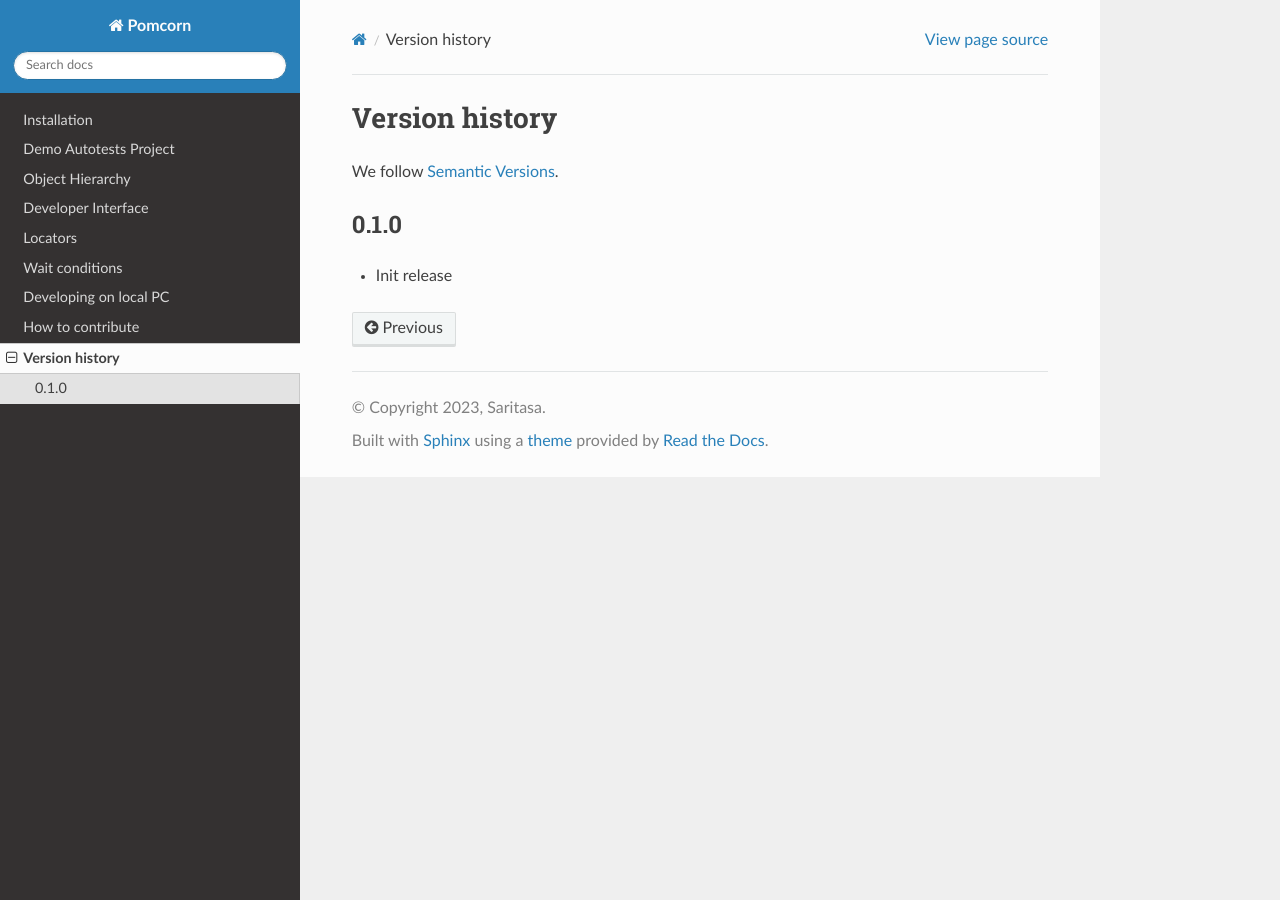
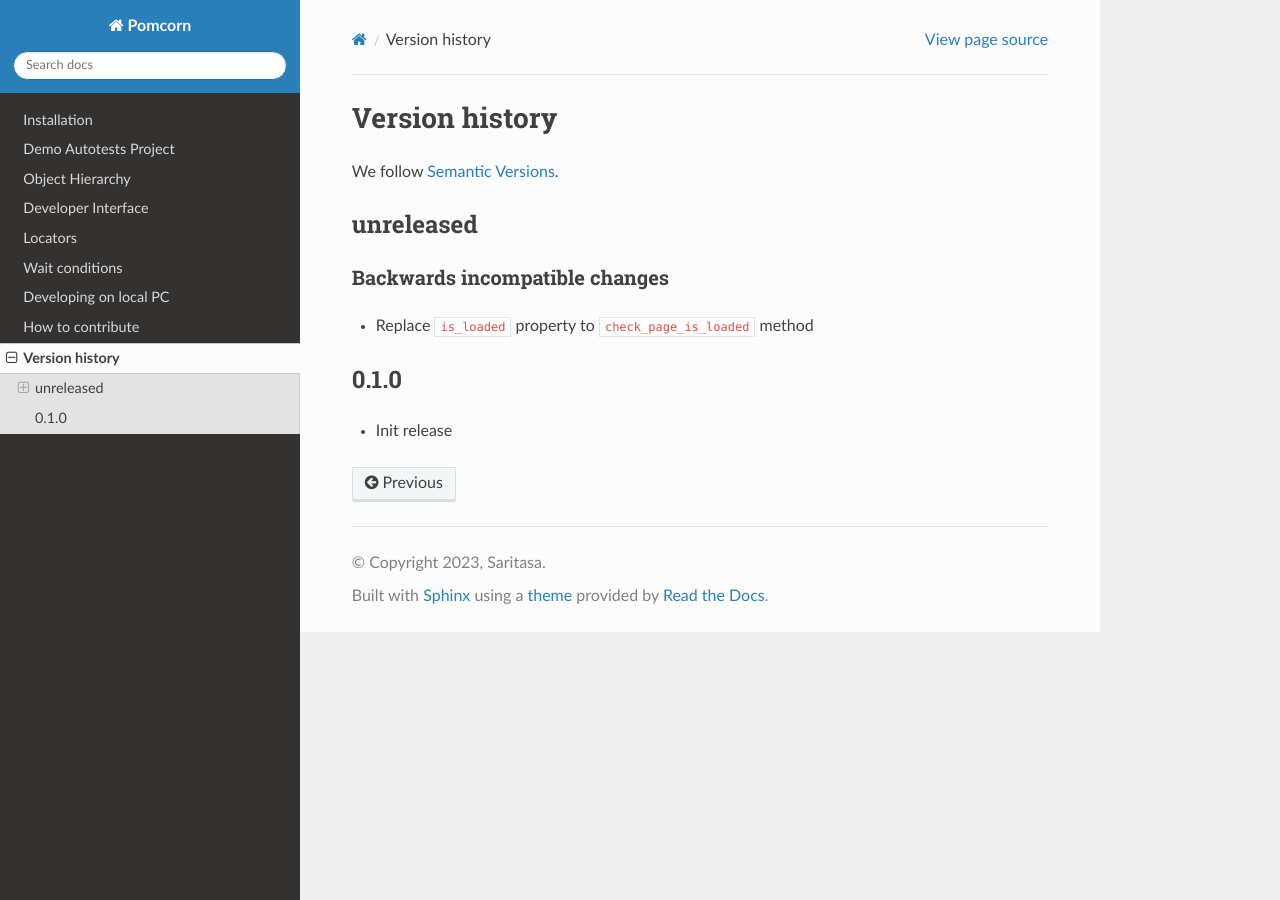
Before and after one commit to saritasa-nest/pomcorn, a Sphinx documentation site: the page built from docs/CHANGELOG.rst, in a window 1280 px wide. Built offline with Sphinx 7.4.7 and the Read the Docs theme 2.0.0, drawn with Linux system fonts in a browser that asks for light colours.

Commit message:
Update changelog

```diff
--- a/docs/CHANGELOG.rst
+++ b/docs/CHANGELOG.rst
@@ -3,6 +3,13 @@ Version history
 
 We follow `Semantic Versions <https://semver.org/>`_.
 
+unreleased
+*******************************************************************************
+
+Backwards incompatible changes
+-------------------------------------------------------------------------------
+- Replace ``is_loaded`` property to ``check_page_is_loaded`` method
+
 0.1.0
 *******************************************************************************
 
```
